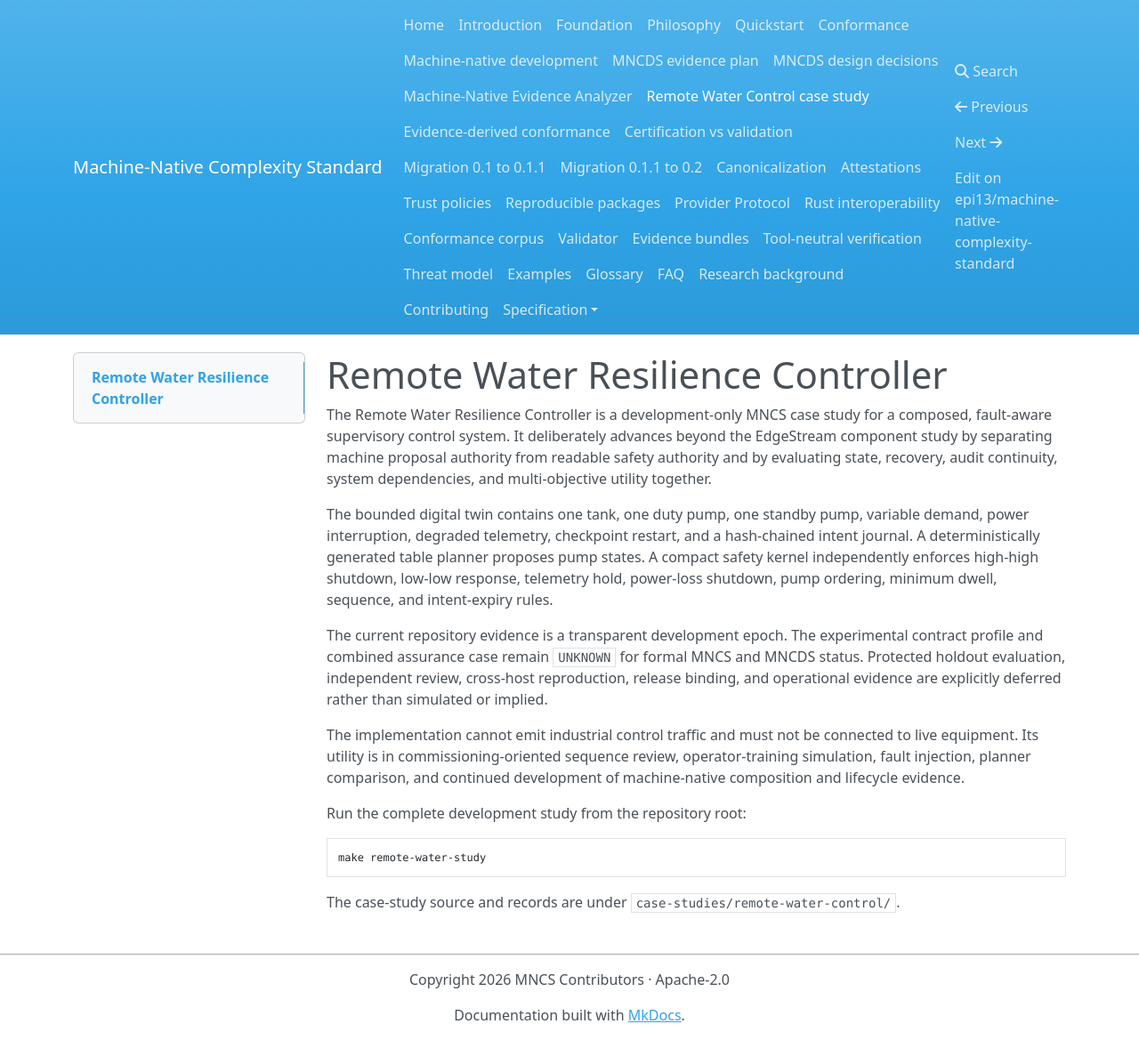
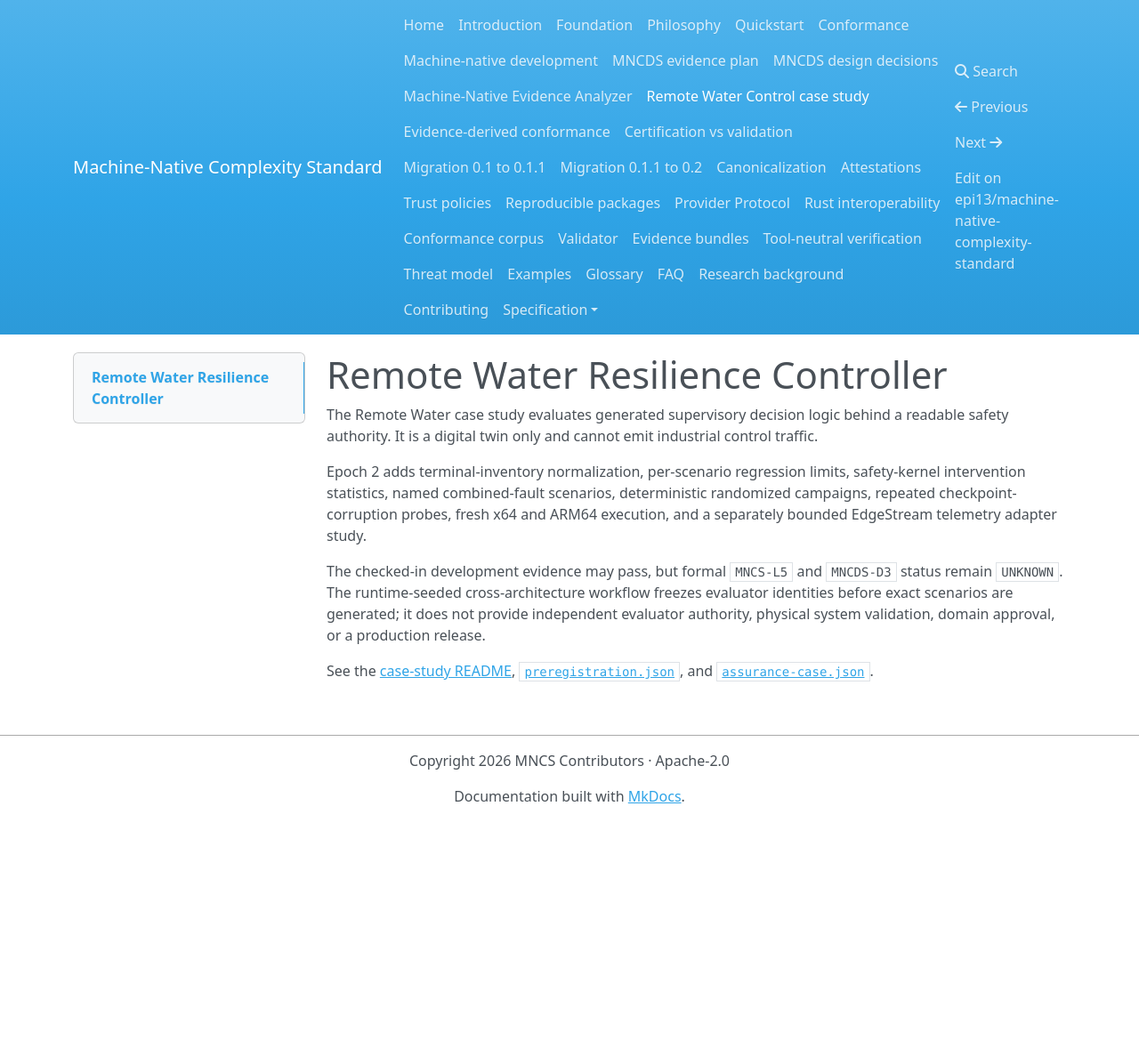
Before and after one commit to epi13/machine-native-complexity-standard, an MkDocs documentation site: the page built from docs/remote-water-control.md, in a window 1280 px wide. Shown: the whole page at 89% size. Built offline with MkDocs 1.6.1, drawn with Linux system fonts in a browser that asks for light colours; nearby versions of some CDN libraries; after the commit the page ends 923 px from its top, so only the background shows below that.

Commit message:
Update Remote Water documentation

````diff
--- a/docs/remote-water-control.md
+++ b/docs/remote-water-control.md
@@ -1,31 +1,18 @@
 # Remote Water Resilience Controller
 
-The Remote Water Resilience Controller is a development-only MNCS case study for a composed,
-fault-aware supervisory control system. It deliberately advances beyond the EdgeStream
-component study by separating machine proposal authority from readable safety authority and
-by evaluating state, recovery, audit continuity, system dependencies, and multi-objective
-utility together.
+The Remote Water case study evaluates generated supervisory decision logic behind a readable
+safety authority. It is a digital twin only and cannot emit industrial control traffic.
 
-The bounded digital twin contains one tank, one duty pump, one standby pump, variable demand,
-power interruption, degraded telemetry, checkpoint restart, and a hash-chained intent
-journal. A deterministically generated table planner proposes pump states. A compact safety
-kernel independently enforces high-high shutdown, low-low response, telemetry hold,
-power-loss shutdown, pump ordering, minimum dwell, sequence, and intent-expiry rules.
+Epoch 2 adds terminal-inventory normalization, per-scenario regression limits, safety-kernel
+intervention statistics, named combined-fault scenarios, deterministic randomized campaigns,
+repeated checkpoint-corruption probes, fresh x64 and ARM64 execution, and a separately bounded
+EdgeStream telemetry adapter study.
 
-The current repository evidence is a transparent development epoch. The experimental
-contract profile and combined assurance case remain `UNKNOWN` for formal MNCS and MNCDS
-status. Protected holdout evaluation, independent review, cross-host reproduction, release
-binding, and operational evidence are explicitly deferred rather than simulated or implied.
+The checked-in development evidence may pass, but formal `MNCS-L5` and `MNCDS-D3` status remain
+`UNKNOWN`. The runtime-seeded cross-architecture workflow freezes evaluator identities before
+exact scenarios are generated; it does not provide independent evaluator authority, physical
+system validation, domain approval, or a production release.
 
-The implementation cannot emit industrial control traffic and must not be connected to live
-equipment. Its utility is in commissioning-oriented sequence review, operator-training
-simulation, fault injection, planner comparison, and continued development of machine-native
-composition and lifecycle evidence.
-
-Run the complete development study from the repository root:
-
-```bash
-make remote-water-study
-```
-
-The case-study source and records are under `case-studies/remote-water-control/`.
+See the [case-study README](../case-studies/remote-water-control/README.md),
+[`preregistration.json`](../case-studies/remote-water-control/preregistration.json), and
+[`assurance-case.json`](../case-studies/remote-water-control/assurance-case.json).
````
